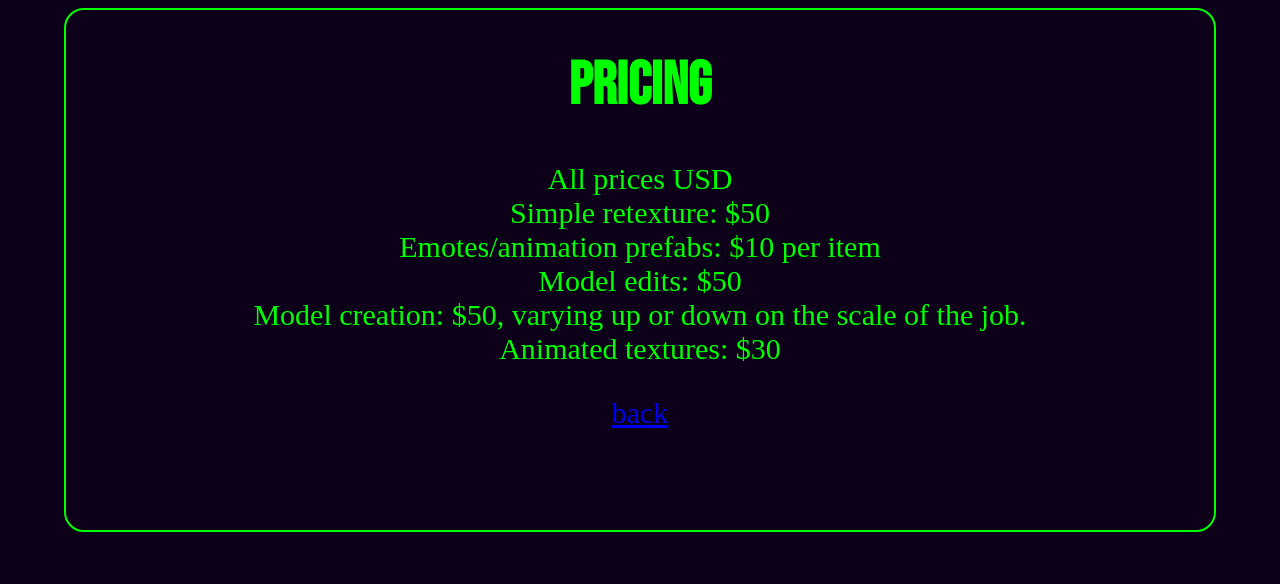
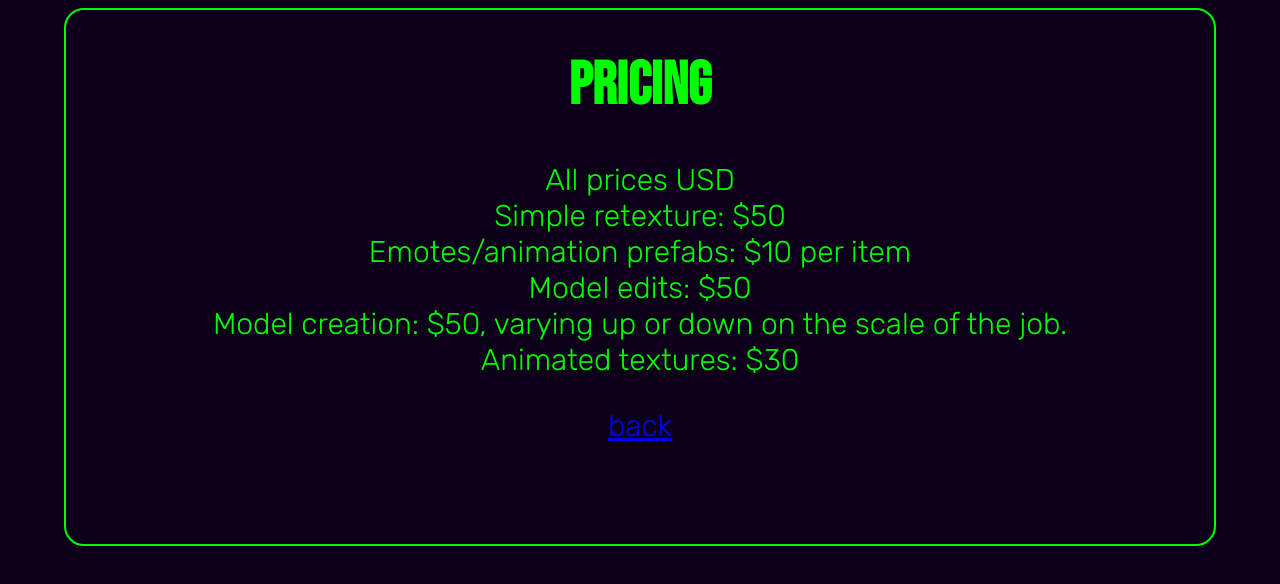
Before and after one commit to porkandbeans/Avatar-Website, a plain HTML site: page pricing.html in a window 1280 px wide. Drawn offline with Linux system fonts and the light colour scheme.

Commit message:
Times New Roman is ugly

```diff
--- a/pricing.html
+++ b/pricing.html
@@ -9,6 +9,7 @@
         <link rel="preconnect" href="https://fonts.googleapis.com">
         <link rel="preconnect" href="https://fonts.gstatic.com" crossorigin>
         <link href="https://fonts.googleapis.com/css2?family=Bebas+Neue&display=swap" rel="stylesheet">
+        <link href="https://fonts.googleapis.com/css2?family=Rubik:wght@300&display=swap" rel="stylesheet">
     </head>
 <body>
     <div class="text-box">
--- a/style.css
+++ b/style.css
@@ -1,6 +1,7 @@
 body{
     background-color: rgb(13, 0, 25);
     text-align: center;
+    font-family: 'Rubik', sans-serif;
 }
 
 .header-img{
```
Also changed, not shown: index.html (+1 -0 lines), tos.html (+1 -0 lines).
